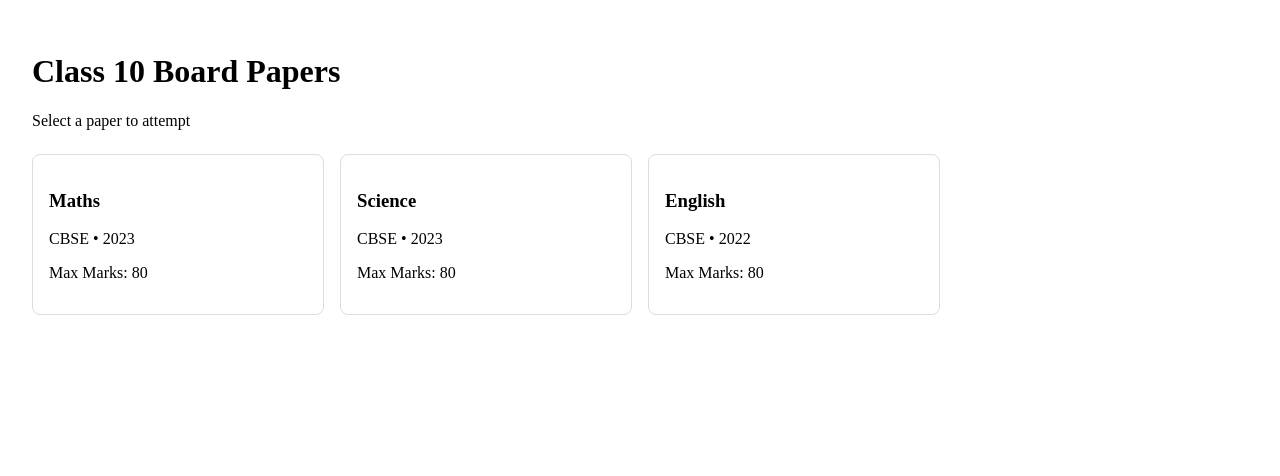
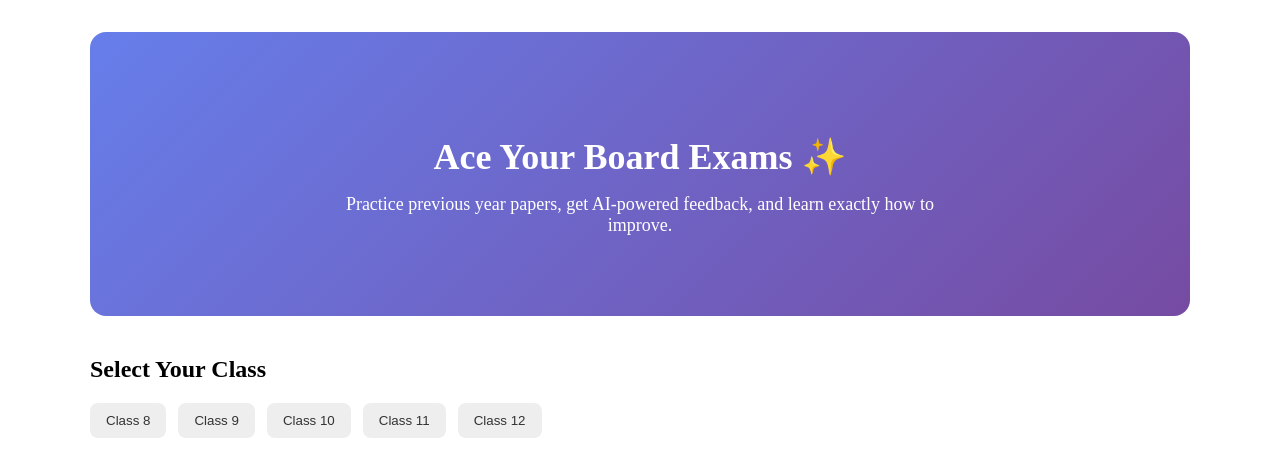
Before and after one commit to jia-nil/examogfrontend, a React (Vite) app: page / in a window 1280 px wide. Shown: the top 476 px of the page. Built offline with nearby package versions, Linux system fonts and the light colour scheme.

Commit message:
Refactor Dashboard component with state management

```diff
--- a/src/pages/Dashboard.tsx
+++ b/src/pages/Dashboard.tsx
@@ -1,33 +1,40 @@
-import PaperCard from "../components/PaperCard";
-import { papers, BoardPaper } from "../data/papers";
+import { useState } from "react";
+import Hero from "../components/Hero";
+import Selector from "../components/Selector";
+import YearSection from "../components/YearSection";
+
+const years = Array.from({ length: 16 }, (_, i) => 2025 - i);
 
 export default function Dashboard() {
-  function handleOpenPaper(paper: BoardPaper) {
-    alert(`Open paper: ${paper.subject} ${paper.year}`);
-    // later → navigate to paper view
-  }
+  const [selectedClass, setSelectedClass] = useState<number | null>(null);
+  const [selectedBoard, setSelectedBoard] = useState<string | null>(null);
 
   return (
-    <div style={{ padding: 24 }}>
-      <h1>Class 10 Board Papers</h1>
-      <p>Select a paper to attempt</p>
+    <div style={{ padding: 24, maxWidth: 1100, margin: "0 auto" }}>
+      <Hero />
 
-      <div
-        style={{
-          display: "grid",
-          gridTemplateColumns: "repeat(auto-fill, minmax(250px, 1fr))",
-          gap: 16,
-          marginTop: 24,
+      <Selector
+        selectedClass={selectedClass}
+        selectedBoard={selectedBoard}
+        onSelectClass={(c) => {
+          setSelectedClass(c);
+          setSelectedBoard(null); // reset board when class changes
         }}
-      >
-        {papers.map((paper) => (
-          <PaperCard
-            key={paper.id}
-            paper={paper}
-            onOpen={handleOpenPaper}
-          />
-        ))}
-      </div>
+        onSelectBoard={setSelectedBoard}
+      />
+
+      {/* 👇 THIS IS THE IMPORTANT PART */}
+      {selectedClass && selectedBoard && (
+        <div style={{ marginTop: 48 }}>
+          <h2 style={{ marginBottom: 24 }}>
+            {selectedBoard} Class {selectedClass} – Previous Year Papers
+          </h2>
+
+          {years.map((year) => (
+            <YearSection key={year} year={year} />
+          ))}
+        </div>
+      )}
     </div>
   );
 }
```
